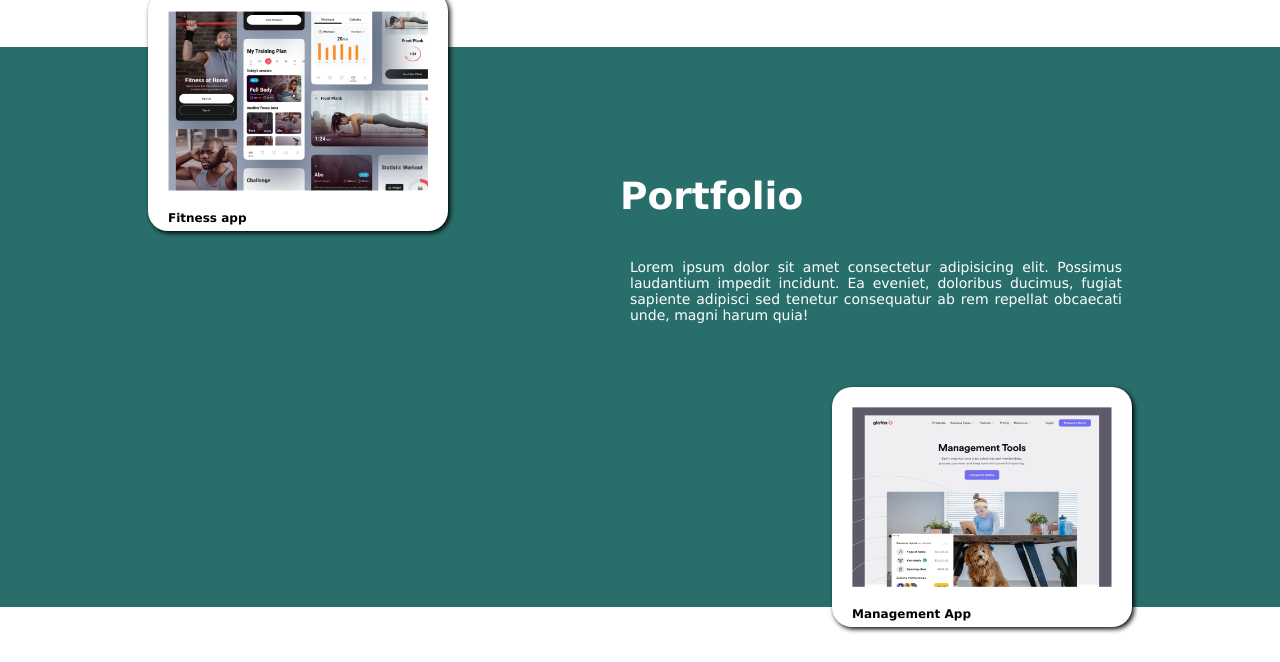
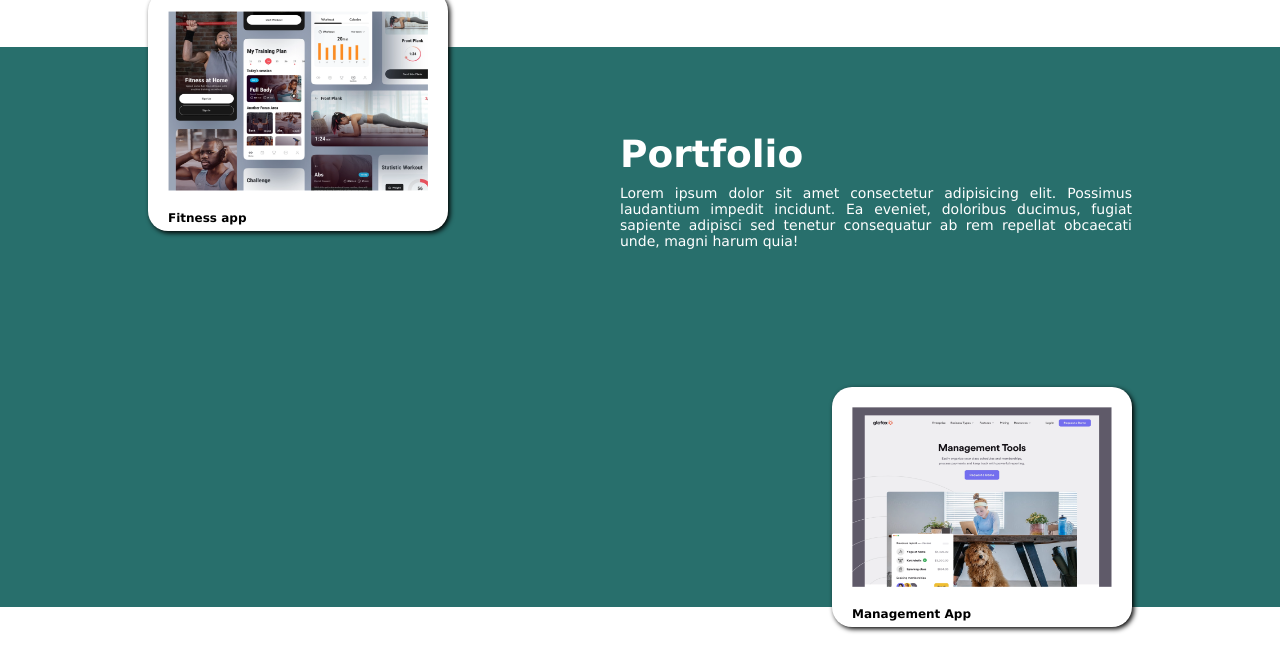
Before and after one commit to Stiwii/portafolio_Steeven_Sanchez, a plain HTML site: page index.html in a window 1280 px wide. Shown: the part 1575-2237 px from the top of the page. Drawn offline with nearby package versions, Linux system fonts and the light colour scheme.

Commit message:
PORtAFOLIO cambio

```diff
--- a/assets/css/style.css
+++ b/assets/css/style.css
@@ -557,8 +557,9 @@ a {
 .port_info_text {
     font-size: 14px;
     text-align: justify;
-    padding: 10px;
+
 }
+
 
 .port_img_1,
 .port_img_2 {
@@ -588,10 +589,22 @@ a {
     }
     .port_info {
         position: absolute;
-        padding-top: 80px;
+        padding-top: 60px;
         /* border: 2px solid black; */
         width: 50%;
         padding-right: 20px;
+        height: 40%;
+    }
+    .port_title{
+        /* border: #f26440 solid 2px; */
+        line-height: 0;
+    }
+    .port_info_text {
+        font-size: 14px;
+        text-align: justify;
+        /* padding: 10px; */
+        /* border: #f26440 solid 2px; */
+        top:-10px;
     }
 }
 
@@ -613,6 +626,10 @@ a {
     }
     .port_info {
         width: 90%;
+    }
+    .port_title{
+        /* border: #f26440 solid 2px; */
+        line-height: 0;
     }
 
 }
--- a/index.html
+++ b/index.html
@@ -32,11 +32,7 @@
       </div>
     </nav>
   </header>
-
   <main class="wrapper">
-
-
-
     <section id="home" class="home">
 
       <div class="h_conteiner">
@@ -51,7 +47,7 @@
         </div>
         <div class="h_img_cont">
           <div class="h_circle circle"></div>
-          <img src="/proyecto/assets/img/img1.png" alt="" class="h_img">
+          <img src="/proyecto/assets/img/img3.png" alt="" class="h_img">
         </div>
 
       </div>
```
Also changed, not shown: assets/img/img3.png (added).
